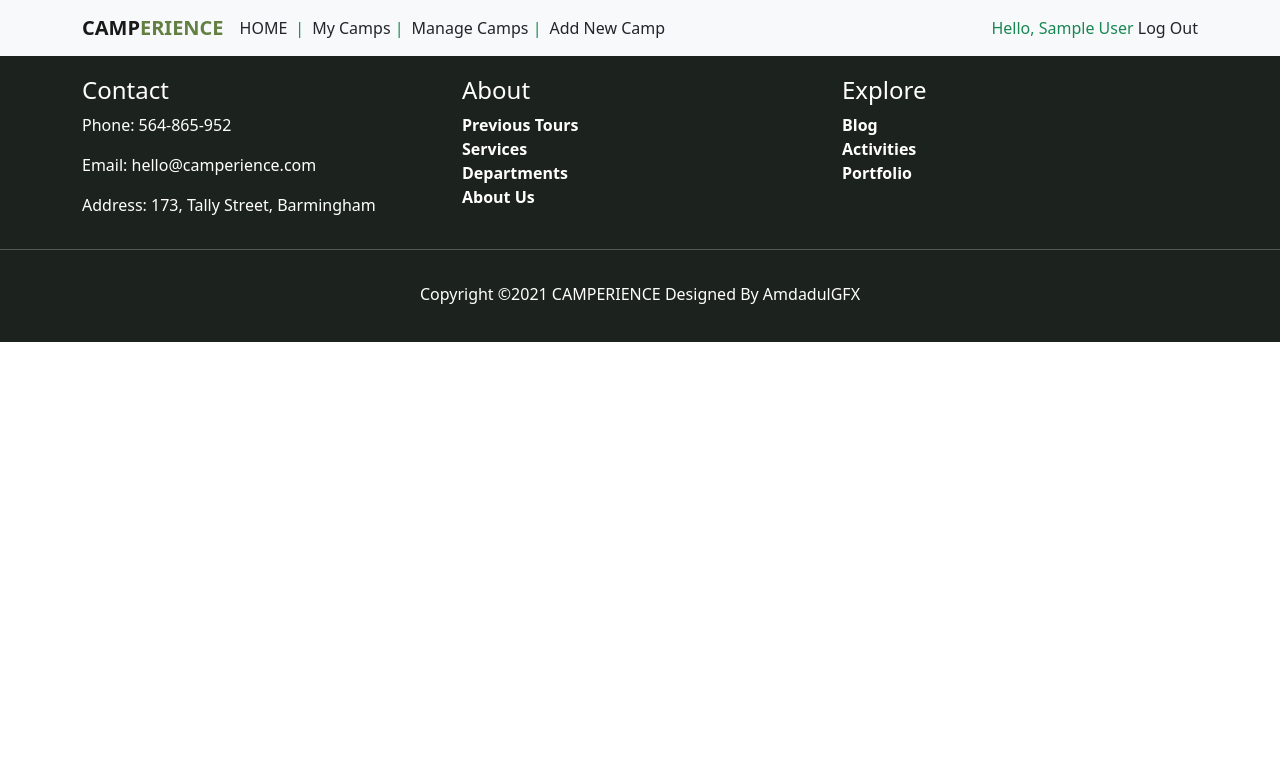
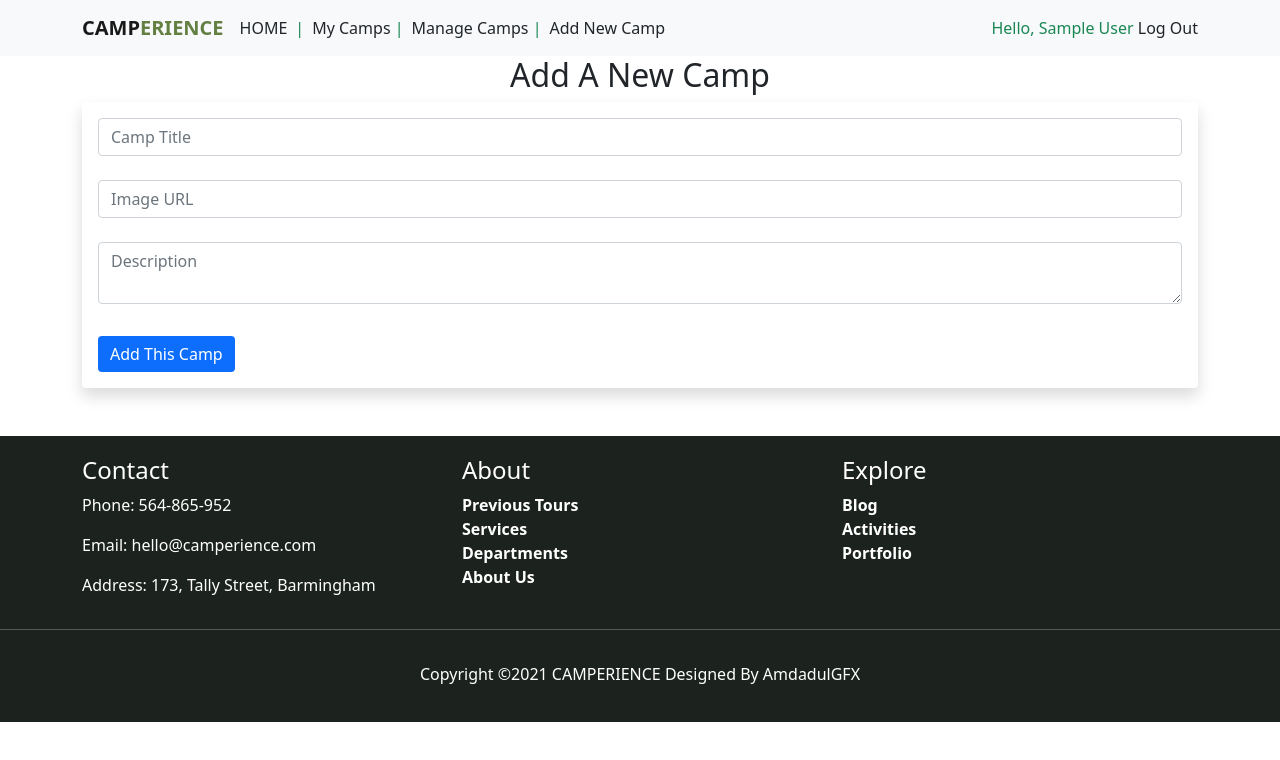
Before and after one commit to amdadulgfx/camperience-connect-to-the-nature, a React (Create React App) app: page /addNewCamp in a window 1280 px wide. Shown: the top 760 px of the page. Built offline with nearby package versions, Linux system fonts and the light colour scheme; no server answers; sample sign-in values are in the browser's storage.

Commit message:
Add New Camp added

```diff
--- a/src/App.js
+++ b/src/App.js
@@ -1,6 +1,7 @@
 import { BrowserRouter as Router, Switch, Route } from 'react-router-dom';
 import './App.css';
 import AuthProvider from './contexts/AuthProvider';
+import AddNewCamp from './Pages/AddNewCamp/AddNewCamp';
 import Home from './Pages/Home/Home/Home';
 import Login from './Pages/Login/Login/Login';
 import PrivateRoute from './Pages/Login/PrivateRoute/PrivateRoute';
@@ -35,6 +36,9 @@ function App() {
           <PrivateRoute path='/manageCamps'>
             <ManageCamps></ManageCamps>
           </PrivateRoute>
+          <PrivateRoute path='/addNewCamp'>
+            <AddNewCamp></AddNewCamp>
+          </PrivateRoute>
         </Switch>
         <Footer></Footer>
       </Router>
--- /dev/null
+++ b/src/Pages/AddNewCamp/AddNewCamp.js
@@ -0,0 +1,41 @@
+import React from 'react';
+import { useForm } from "react-hook-form";
+import axios from 'axios';
+import { Button, Container, Form } from 'react-bootstrap';
+
+
+const AddNewCamp = () => {
+    const { register, handleSubmit, reset, formState: { errors } } = useForm();
+    const onSubmit = data => {
+        console.log(data);
+        axios.post('http://localhost:5000/services', data)
+            .then(res => {
+                if (res.data.insertedId) {
+                    alert('Camp Added successfully');
+                    reset();
+                }
+            })
+
+    };
+    return (
+        <Container>
+            <h2 className='text-center'>Add A New Camp</h2>
+            <Form onSubmit={handleSubmit(onSubmit)} className='d-flex  justify-content-end'>
+                <div className='shadow w-100 p-3 mb-5 bg-body rounded reg-form'>
+
+                    <input className='form-control' placeholder='Camp Title'  {...register("title", { required: true })} />
+                    <br />
+                    <input className='form-control' placeholder='Image URL' {...register("img", { required: true })} />
+                    <br />
+                    <textarea className='form-control' placeholder='Description' {...register("description", { required: true })} />
+                    <br />
+
+                    <Button className='button-color border-0 text-white mt-2' type="submit" >Add This Camp</Button>
+                </div>
+
+            </Form>
+        </Container>
+    );
+};
+
+export default AddNewCamp;
--- a/src/Pages/Home/Service/Service.js
+++ b/src/Pages/Home/Service/Service.js
@@ -12,7 +12,7 @@ const Serivice = (props) => {
                     <Card.Body>
                         <Card.Title>{title}</Card.Title>
                         <Card.Text className='description'>
-                            {description.slice(0, 100)}...
+                            {description?.slice(0, 100)}...
                         </Card.Text>
                         <Link to={`/registerCamp/${_id}`}>
                             <Button className='button-color border-0'>REGISTER FOR CAMP</Button></Link>
--- a/src/Pages/ManageCamps/ManageCamps.js
+++ b/src/Pages/ManageCamps/ManageCamps.js
@@ -59,7 +59,7 @@ const ManageCamps = () => {
     return (
         <Container>
             <h3 className='text-center'>Manage Registered Camps</h3>
-            <Table bordered  >
+            <Table bordered responsive >
                 <thead>
                     <tr>
                         <th>#</th>
@@ -81,7 +81,7 @@ const ManageCamps = () => {
                                 <td> {
                                     myCamp.status === "Pending" ? <Button size='sm'
                                         onClick={() => handleApproval(myCamp._id)}
-                                        variant='outline-success'>Approve</Button> : <Button variant='outline-success' disabled size='sm'>Approve</Button>
+                                        variant='outline-success'>Approve</Button> : <Button variant='success' disabled size='sm'>Approve</Button>
                                 }
                                     <Button size='sm' className='ms-1'
                                         onClick={() => handleDelete(myCamp._id)}
--- a/src/Pages/MyCamps/MyCamps.js
+++ b/src/Pages/MyCamps/MyCamps.js
@@ -52,11 +52,14 @@ const MyCamps = () => {
 
                             <tr key={myCamp._id}>
                                 <td>{myCamps.indexOf(myCamp) + 1}</td>
-                                <td>{myCamp.camp}</td>
-                                <td>{myCamp.status}</td>
-                                <Button
-                                    onClick={() => handleDelete(myCamp._id)}
-                                    variant='outline-danger'>Cancel</Button>
+                                <td >{myCamp.camp}</td>
+                                <td className='success'>{myCamp.status}</td>
+                                <td>
+
+                                    <Button size='sm'
+                                        onClick={() => handleDelete(myCamp._id)}
+                                        variant='outline-danger'>Cancel</Button>
+                                </td>
                             </tr>
                         )
                     }
--- a/src/Pages/RegisterCamp/RegisterCamp.css
+++ b/src/Pages/RegisterCamp/RegisterCamp.css
@@ -1,3 +1,3 @@
-.reg-form input{
+.reg-form input, textarea{
  width: 100%;
 }
--- a/src/Pages/RegisterCamp/RegisterCamp.js
+++ b/src/Pages/RegisterCamp/RegisterCamp.js
@@ -59,7 +59,7 @@ const RegisterCamp = () => {
 
                             <input defaultValue={service.title} {...register("camp", { required: true })} />
                             <p>Date:(dd-mm-yyyy)</p>
-                            <input  {...register("date", { required: true })} />
+                            <input type='date' {...register("date", { required: true })} />
                             <br />
                             <br />
                             <input className='button-color border-0 text-white mt-2' type="submit" />
```
